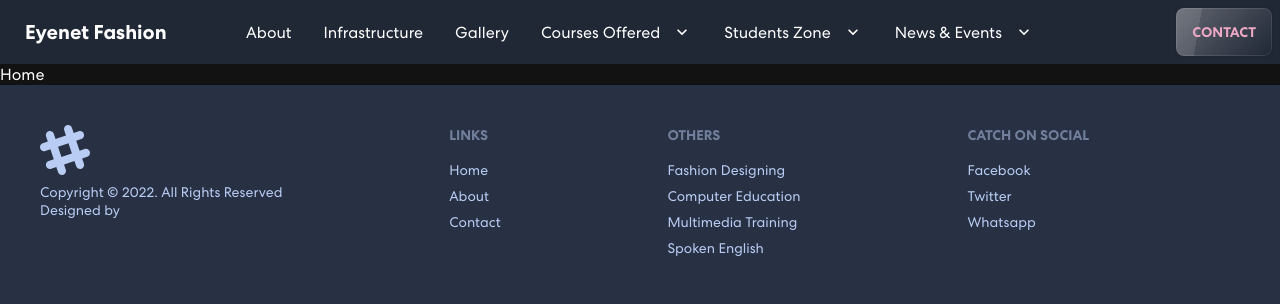
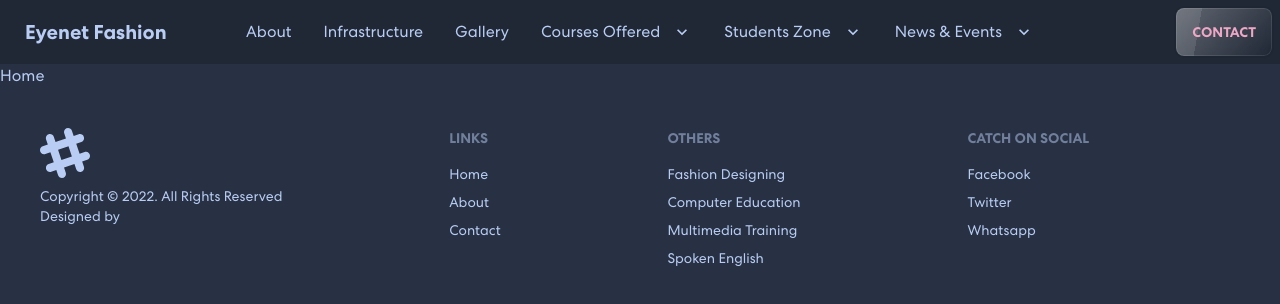
Before and after one commit to Port-Hub/eyenetfashion-fe, a React (Vite) app: page / in a window 1280 px wide. Shown: the top 304 px of the page. Built offline with nearby package versions, Linux system fonts and the light colour scheme.

Commit message:
font changes

```diff
--- a/index.html
+++ b/index.html
@@ -6,7 +6,7 @@
     <meta name="viewport" content="width=device-width, initial-scale=1.0" />
     <title>Eyenet Fashion Madurai</title>
   </head>
-  <body>
+  <body class="font-centra">
     <div id="root"></div>
     <script type="module" src="/src/main.jsx"></script>
   </body>
--- a/src/index.css
+++ b/src/index.css
@@ -1,6 +1,7 @@
 @tailwind base;
 @tailwind components;
 @tailwind utilities;
+
 @font-face {
 	font-family: Centra;
 	src: url('./assets/font/CentraNo2-Bold.ttf');
@@ -16,35 +17,3 @@
 	src: url('./assets/font/CentraNo2-Book.ttf');
 	font-weight: 400;
 }
-* {
-    margin: 0;
-    padding: 0;
-    box-sizing: border-box;
-  }
-
-  html {
-    scroll-behavior: smooth;
-    scroll-padding-top: 75px;
-  }
-
-  body {
-    font-weight: 400;
-    overflow-x: hidden;
-    position: relative;
-    background-color: #121212 !important;
-    color: #fff !important;
-    font-family: 'Centra', sans-serif !important;
-  }
-
-  h1, h2, h3, h4, h5, h6 {
-    margin: 0;
-    padding: 0;
-    line-height: normal;
-  }
-
-  p, a, li, button, ul {
-    margin: 0;
-    padding: 0;
-    line-height: normal;
-    text-decoration: none;
-  }
--- a/tailwind.config.cjs
+++ b/tailwind.config.cjs
@@ -2,7 +2,11 @@
 module.exports = {
   content: ["index.html","./src/**/*.{js,jsx,html}"],
   theme: {
-    extend: {},
+    extend: {
+      fontFamily: {
+        centra: ["Centra", "sans-serif"],
+      },
+    },
   },
   plugins: [require("daisyui")],
   daisyui: {
```
